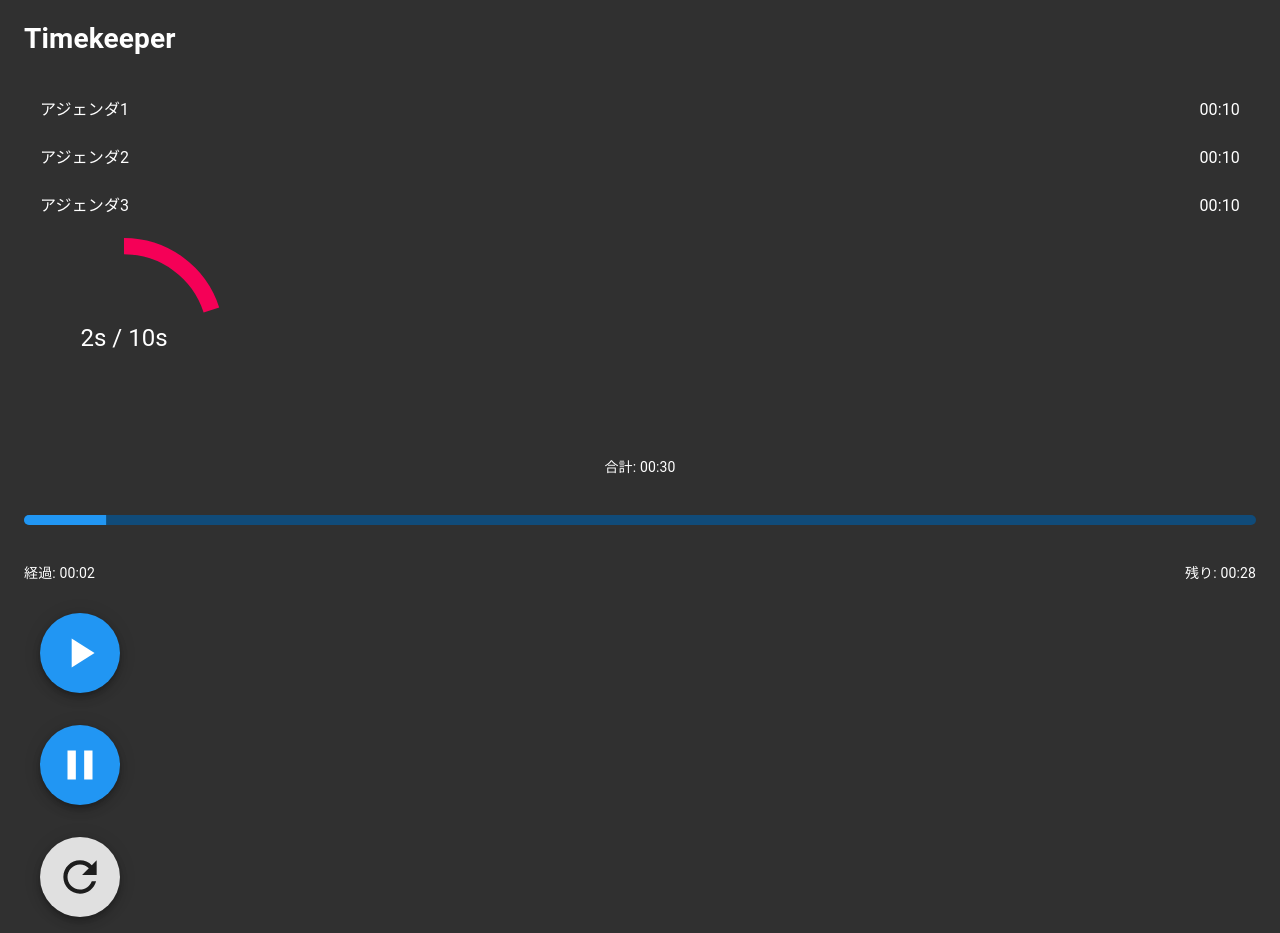
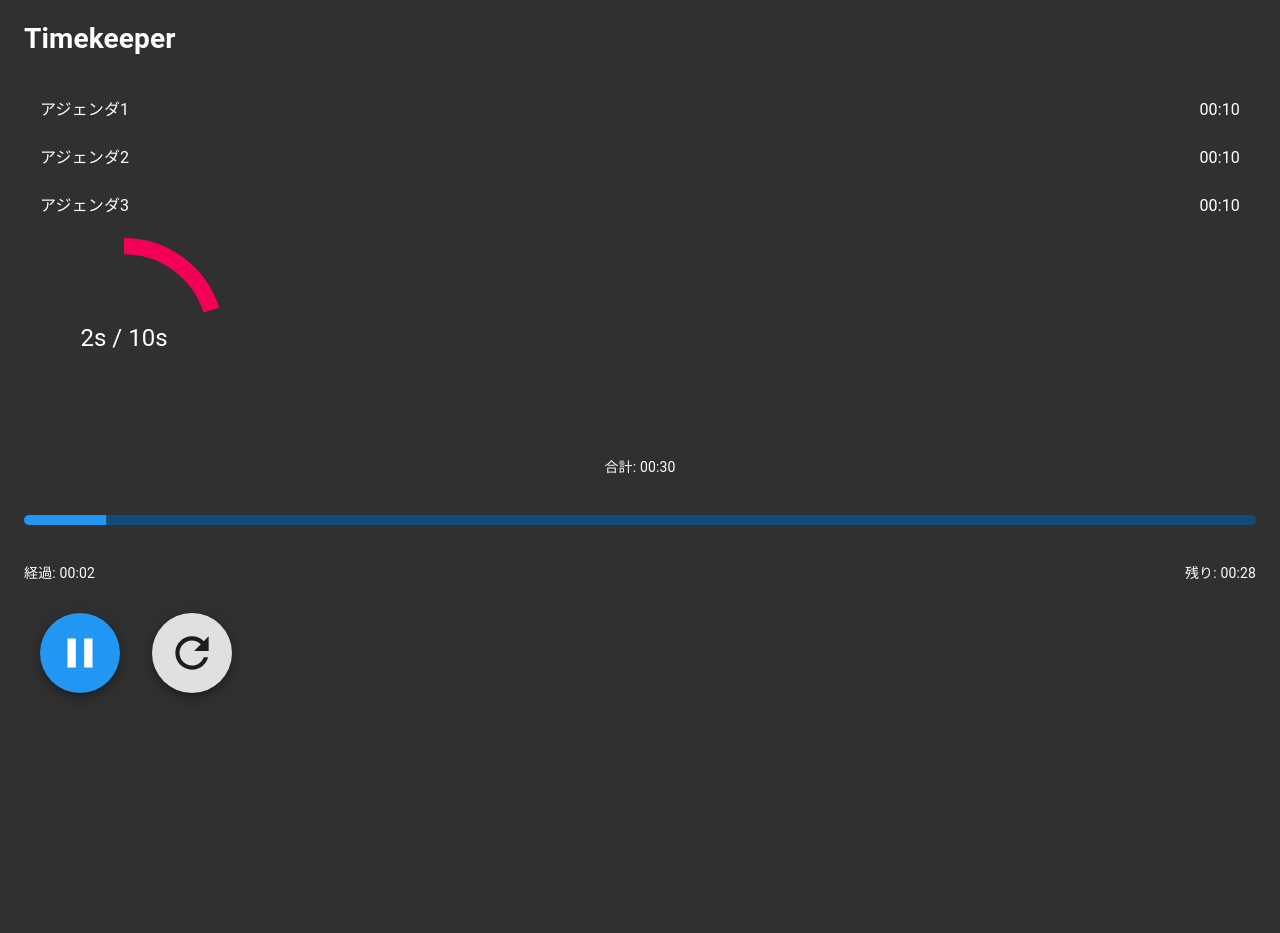
Before and after one commit to youichiro/timekeeper, a Next.js app: page / in a window 1280 px wide. Both pictures are taken after a click on the button 80 px from the left and 652 px from the top of the page. After the commit the page ends 800 px from the top, so only its background shows below. Built offline with nearby package versions, Linux system fonts and the light colour scheme.

Commit message:
開始ボタンと停止ボタンを切り替える

```diff
--- a/components/buttons/Buttons.tsx
+++ b/components/buttons/Buttons.tsx
@@ -2,12 +2,14 @@ import React from 'react'
 import StartButton from './StartButton'
 import StopButton from './StopButton'
 import ResetButton from './ResetButton'
+import { useSelector } from '../../stores'
 
 const Buttons: React.FC = () => {
+  const counter = useSelector((state) => state.counter)
+
   return (
     <div>
-      <StartButton />
-      <StopButton />
+      {counter.isStarted ? <StopButton /> : <StartButton />}
       <ResetButton />
     </div>
   )
--- a/components/buttons/StopButton.tsx
+++ b/components/buttons/StopButton.tsx
@@ -26,13 +26,11 @@ const StopButton: React.FC = () => {
   const classes = useStyles()
 
   return (
-    <div>
-      <Tooltip title="stop">
-        <Fab color="primary" className={classes.fab}>
-          <PauseIcon style={{ fontSize: 50 }} onClick={onClickStopButton} />
-        </Fab>
-      </Tooltip>
-    </div>
+    <Tooltip title="stop">
+      <Fab color="primary" className={classes.fab}>
+        <PauseIcon style={{ fontSize: 50 }} onClick={onClickStopButton} />
+      </Fab>
+    </Tooltip>
   )
 }
 
```
